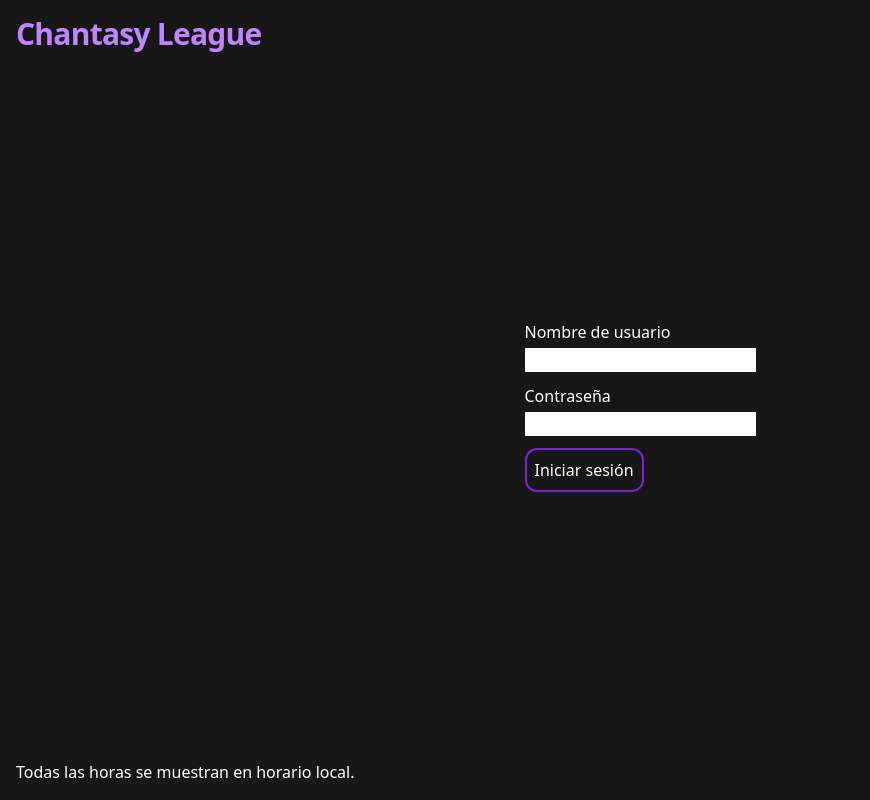
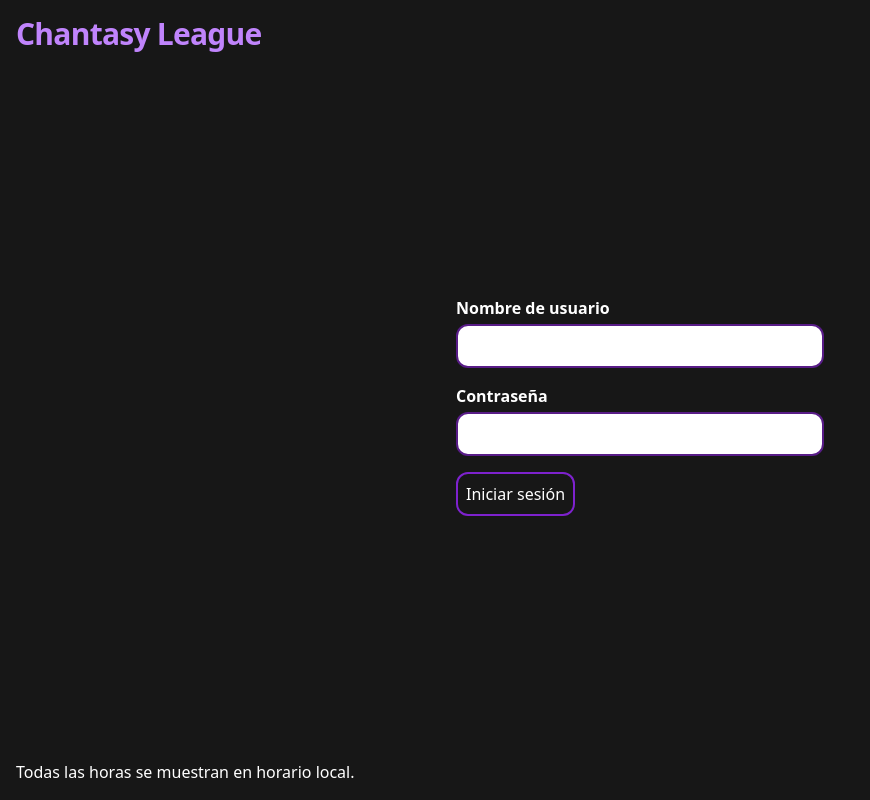
Before and after one commit to MiguelHigueraDev/cfi-chantasy, an Angular app: page /login in a window 1280 px wide. Shown: the whole page, without its empty margins (0-870 px from the left). Built offline with nearby package versions, Linux system fonts and the light colour scheme.

Commit message:
fix: improve login page styling

```diff
--- a/src/app/login/login.component.html
+++ b/src/app/login/login.component.html
@@ -1,12 +1,12 @@
 <section class="mx-auto w-full flex justify-center">
-    <form class="space-y-3">
+    <form class="space-y-4 w-full p-4 max-w-[400px]">
         <div class="flex flex-col gap-1">
-            <label for="username">Nombre de usuario</label>
-            <input type="username" class="" id="username" [(ngModel)]="username" name="username" required>
+            <label for="username" class="label">Nombre de usuario</label>
+            <input type="username" class="input" id="username" [(ngModel)]="username" name="username" required>
         </div>
         <div class="flex flex-col gap-1">
-            <label for="password">Contraseña</label>
-            <input type="password" class="" id="password" [(ngModel)]="password" name="password" required>
+            <label for="password" class="label">Contraseña</label>
+            <input type="password" class="input" id="password" [(ngModel)]="password" name="password" required>
         </div>
         <button type="submit" class="btn" (click)="login()">Iniciar sesión</button>
     </form>
--- a/src/styles.css
+++ b/src/styles.css
@@ -6,4 +6,12 @@
     .btn {
         @apply p-2 border-2 border-purple-700 rounded-xl hover:bg-purple-700 transition-colors duration-150 ease-in-out;
     }
+
+    .input {
+        @apply border-purple-900 border-2 rounded-xl p-2 text-black focus:outline-none focus:ring-2 focus:ring-purple-700 focus:border-transparent w-full;
+    }
+
+    .label {
+        @apply font-semibold;
+    }
 }
```
